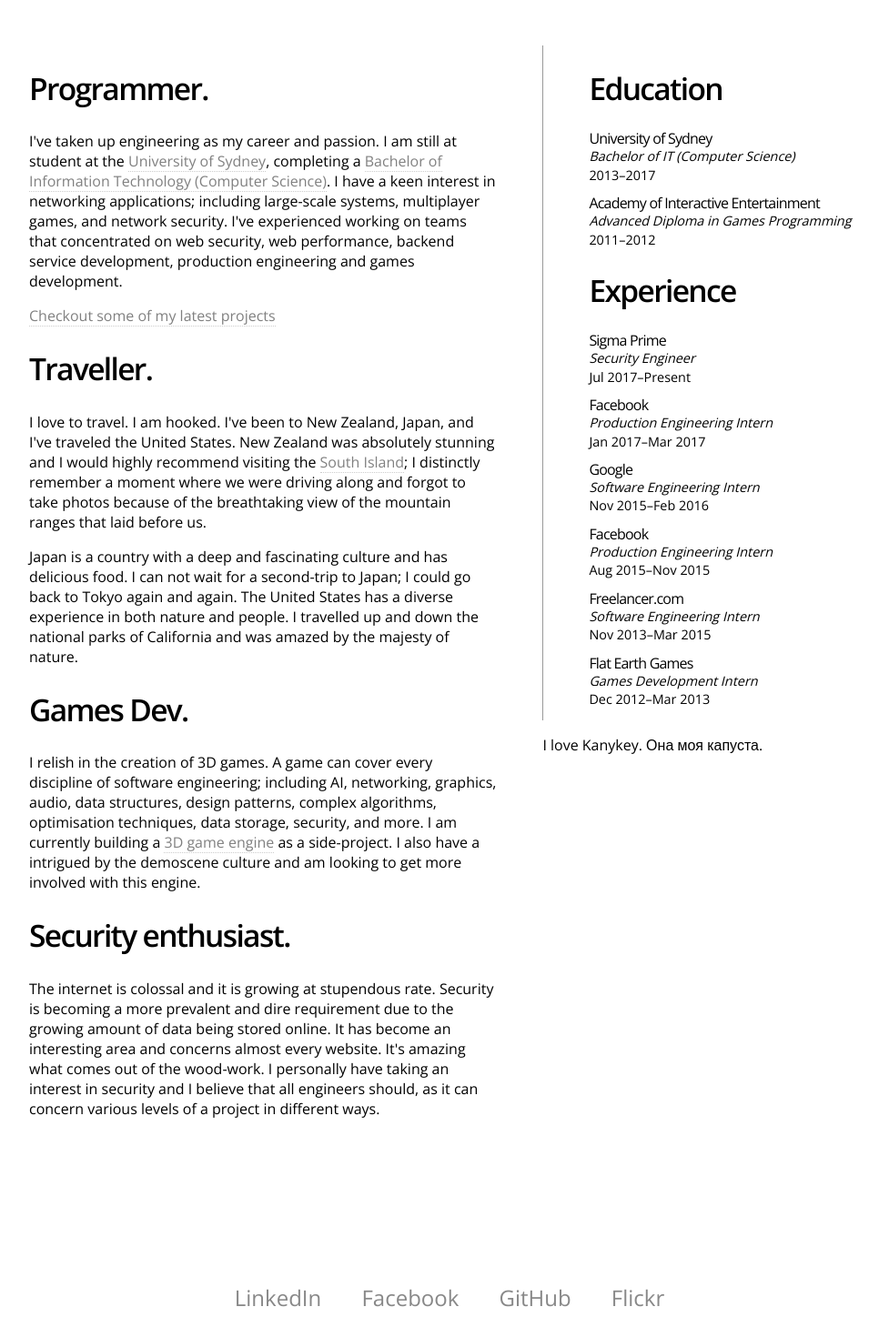
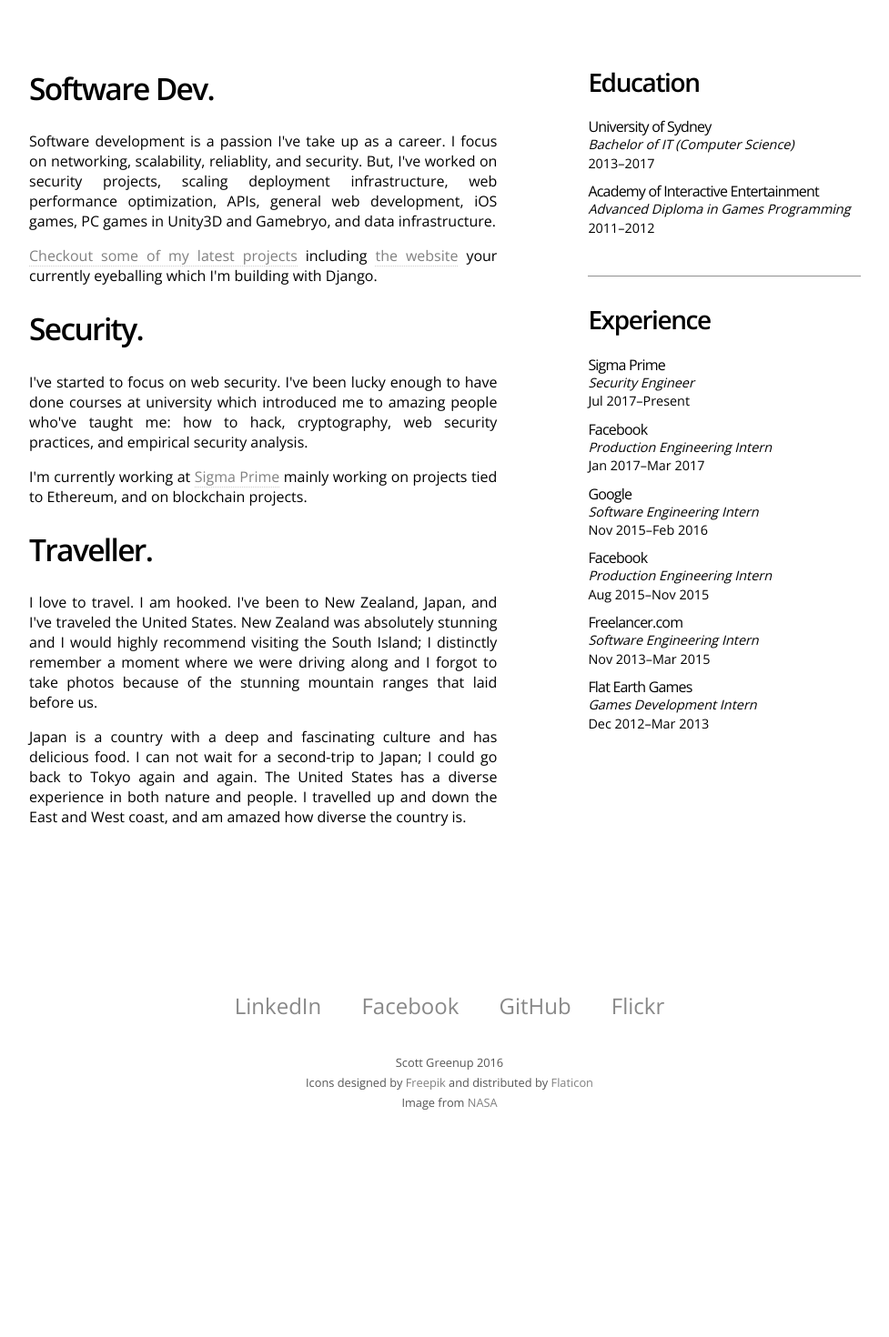
Before and after one commit to scottgreenup/website, a Django app: page /about/ in a window 1280 px wide. Shown: the part 59-1529 px from the top of the page at 91% size, without its empty margins (146-1123 px from the left). After the commit the page ends 1279 px from the top, so only its background shows below. Run offline with Django 3.2, Linux system fonts and the light colour scheme.

Commit message:
update blurbs in about me

```diff
--- a/django-app/pages/static/css/about.css
+++ b/django-app/pages/static/css/about.css
@@ -8,7 +8,7 @@
     padding: 0 50px;
 }
 
-aside#certs> .experience #company {
+aside#certs .experience #company {
   font-family: 'Open Sans', sans-serif;
   font-weight: 500;
   font-size: 1em;
@@ -17,7 +17,7 @@
   padding: 0;
 }
 
-aside#certs> .experience #role {
+aside#certs .experience #role {
   font-family: 'Open Sans', sans-serif;
   font-size: 0.9em;
   font-style: italic;
@@ -27,13 +27,22 @@
   margin-bottom: 3px;
 }
 
-aside#certs> .experience #period {
+aside#certs .experience #period {
   font-family: 'Open Sans', sans-serif;
   font-weight: 200;
   font-size: 0.9em;
   line-height: 1.2em;
   margin-top: 3px;
 }
+
+aside#certs h1 {
+  text-align: left;
+  font-family: 'Open Sans', sans-serif;
+  font-weight: 600;
+  font-size: 1.75em;
+  line-height: 1.25em;
+}
+
 
 section#about {
   -webkit-box-sizing: border-box;
@@ -44,16 +53,13 @@
 section#about p, li {
   font-weight: 300;
   font-size: 1em;
-}
-
-aside#certs h1 {
-  text-align: left;
+  text-align: justify;
 }
 
 
 @media only screen {
   aside#certs {
-    border-left: 1px solid #999;
+    border-left: 0px solid #999;
     display: inline-block;
     float: inherit;
     width: 39%;
--- a/django-app/pages/static/css/index.css
+++ b/django-app/pages/static/css/index.css
@@ -216,8 +216,8 @@
   clear: both;
   display: block;
   height: 0;
-  margin: 0 auto 50px auto;
-  padding-top: 50px;
+  margin: 0 auto 30px auto;
+  padding-top: 30px;
   max-width: 320px;
   width: 100%;
 }
--- a/django-app/pages/templates/about.html
+++ b/django-app/pages/templates/about.html
@@ -4,23 +4,53 @@
     {% block content %}
     <div class="content" id="aboutme">
       <section id="about">
-        <h2>Programmer.</h2>
-        <p>I've taken up engineering as my career and passion. I am still at student at the <a href="http://sydney.edu.au/">University of Sydney</a>, completing a <a href="http://sydney.edu.au/courses/bachelor-of-information-technology">Bachelor of Information Technology (Computer Science)</a>. I have a keen interest in networking applications; including large-scale systems, multiplayer games, and network security. I've experienced working on teams that concentrated on web security, web performance, backend service development, production engineering and games development.</p>
-        <p><a href="http://github.com/scottgreenup">Checkout some of my latest projects</a></p>
+        <h2>Software Dev.</h2>
+        <p>
+          Software development is a passion I've take up as a career. I focus
+          on networking, scalability, reliablity, and security. But, I've worked
+          on security projects, scaling deployment infrastructure, web performance
+          optimization, APIs, general web development, iOS games, PC games in
+          Unity3D and Gamebryo, and data infrastructure.
+        </p>
+
+        <p>
+          <a href="https://github.com/scottgreenup">Checkout some of my latest projects</a>
+          including <a href="https://github.com/scottgreenup/website">the website</a>
+          your currently eyeballing which I'm building with Django.
+        </p>
+
+        <h2>Security.</h2>
+        <p>
+          I've started to focus on web security. I've been lucky enough to have
+          done courses at university which introduced me to amazing people who've
+          taught me: how to hack, cryptography, web security practices, and
+          empirical security analysis.
+        </p>
+        <p>
+          I'm currently working at <a href="http://sigmaprime.io">Sigma Prime</a>
+          mainly working on projects tied to Ethereum, and on blockchain projects.
+        </p>
 
         <h2>Traveller.</h2>
-        <p>I love to travel. I am hooked. I've been to New Zealand, Japan, and I've traveled the United States. New Zealand was absolutely stunning and I would highly recommend visiting the <a href="https://goo.gl/maps/Kh4LVRZ5FJU2">South Island</a>; I distinctly remember a moment where we were driving along and forgot to take photos because of the breathtaking view of the mountain ranges that laid before us.</p>
-        <p>Japan is a country with a deep and fascinating culture and has delicious food. I can not wait for a second-trip to Japan; I could go back to Tokyo again and again. The United States has a diverse experience in both nature and people. I travelled up and down the national parks of California and was amazed by the majesty of nature.</p>
+        <p>
+          I love to travel. I am hooked. I've been to New Zealand, Japan, and
+          I've traveled the United States. New Zealand was absolutely stunning and
+          I would highly recommend visiting the South Island; I distinctly
+          remember a moment where we were driving along and I forgot to take
+          photos because of the stunning mountain ranges that laid before us.
+        </p>
 
-        <h2>Games Dev.</h2>
-        <p>I relish in the creation of 3D games. A game can cover every discipline of software engineering; including AI, networking, graphics, audio, data structures, design patterns, complex algorithms, optimisation techniques, data storage, security, and more. I am currently building a <a href="https://github.com/scottgreenup/ProjectImperial">3D game engine</a> as a side-project. I also have a intrigued by the demoscene culture and am looking to get more involved with this engine.</p>
-
-        <h2>Security enthusiast.</h2>
-        <p>The internet is colossal and it is growing at stupendous rate. Security is becoming a more prevalent and dire requirement due to the growing amount of data being stored online. It has become an interesting area and concerns almost every website. It's amazing what comes out of the wood-work. I personally have taking an interest in security and I believe that all engineers should, as it can concern various levels of a project in different ways.</p>
+        <p>
+          Japan is a country with a deep and fascinating culture and has
+          delicious food. I can not wait for a second-trip to Japan; I could go
+          back to Tokyo again and again. The United States has a diverse
+          experience in both nature and people. I travelled up and down the
+          East and West coast, and am amazed how diverse the country is.
+        </p>
       </section>
 
       <aside id="certs">
-        <h2>Education</h2>
+        <h1>Education</h1>
         <div class="experience">
           <h4 id="company">University of Sydney</h4>
           <p id="role">Bachelor of IT (Computer Science)</p>
@@ -33,7 +63,9 @@
           <p id="period">2011&ndash;2012</p>
         </div>
 
-        <h2>Experience</h2>
+        <hr />
+
+        <h1>Experience</h1>
 
         <div class="experience">
           <h4 id="company">Sigma Prime</h4>
--- a/django-app/pages/templates/base.html
+++ b/django-app/pages/templates/base.html
@@ -38,9 +38,5 @@
       <p>Image from <a href="https://www.nasa.gov/image-feature/space-station-flyover-of-the-mediterranean/">NASA</a></p>
     </div>
 
-    <div style="margin: 0 auto; width: 100%; text-align: center;">
-      <p>I love Kanykey. Она моя капуста.</p>
-    </div>
-
   </body>
 </html>
```
